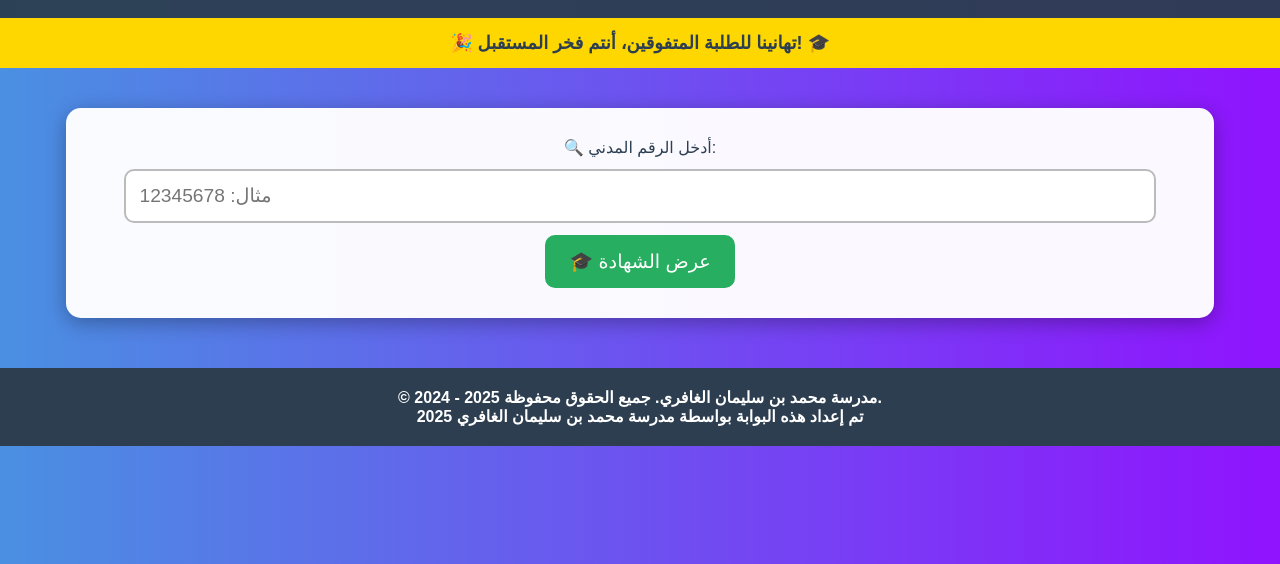
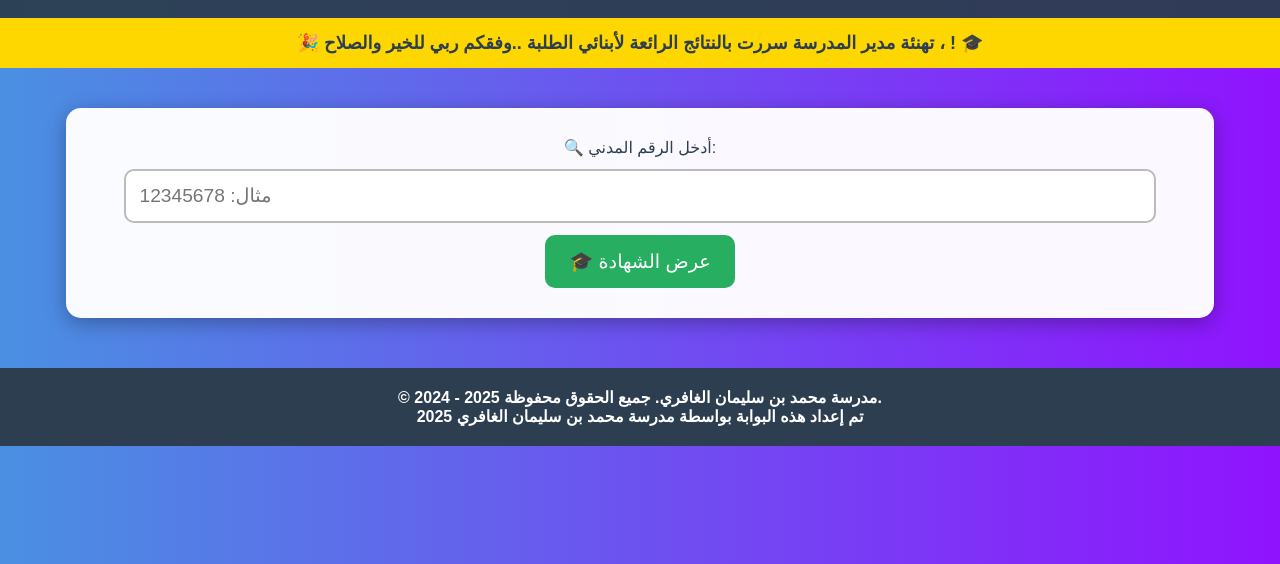
Before and after one commit to mohdschool/certificate, a plain HTML site: page index.html in a window 1280 px wide. Shown: the part 236-800 px from the top of the page. Drawn offline with Linux system fonts and the light colour scheme.

Commit message:
Update index.html

```diff
--- a/index.html
+++ b/index.html
@@ -125,7 +125,8 @@
         <h2>بوابة استعلام الشهادات لنتائج الفصل الدراسي الأول للعام الدراسي 2024 / 2025 م</h2>
         <img src="https://a.top4top.io/p_3316yh3l21.jpg" alt="شعار المدرسة" class="logo">
     </div>
-    <div class="marquee"><span>🎉 تهانينا للطلبة المتفوقين، أنتم فخر المستقبل! 🎓</span></div>
+    <div class="marquee"><span>🎉 تهنئة مدير المدرسة
+سررت بالنتائج الرائعة لأبنائي  الطلبة ..وفقكم ربي للخير والصلاح  ،   ! 🎓</span></div>
     <div class="container">
         <label for="civilId">🔍 أدخل الرقم المدني:</label>
         <input type="text" id="civilId" placeholder="مثال: 12345678">
```
